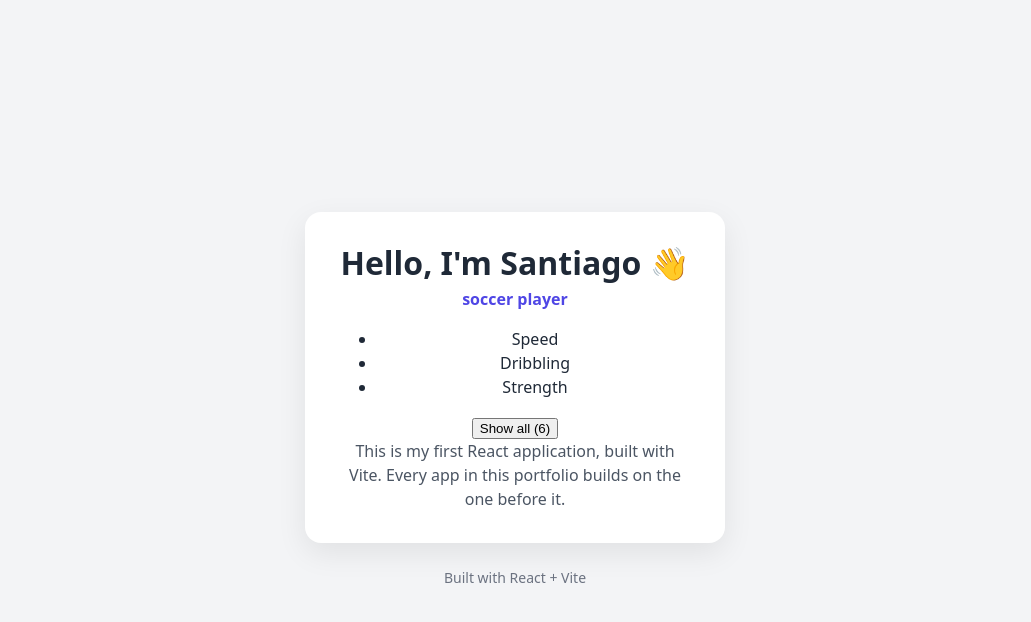
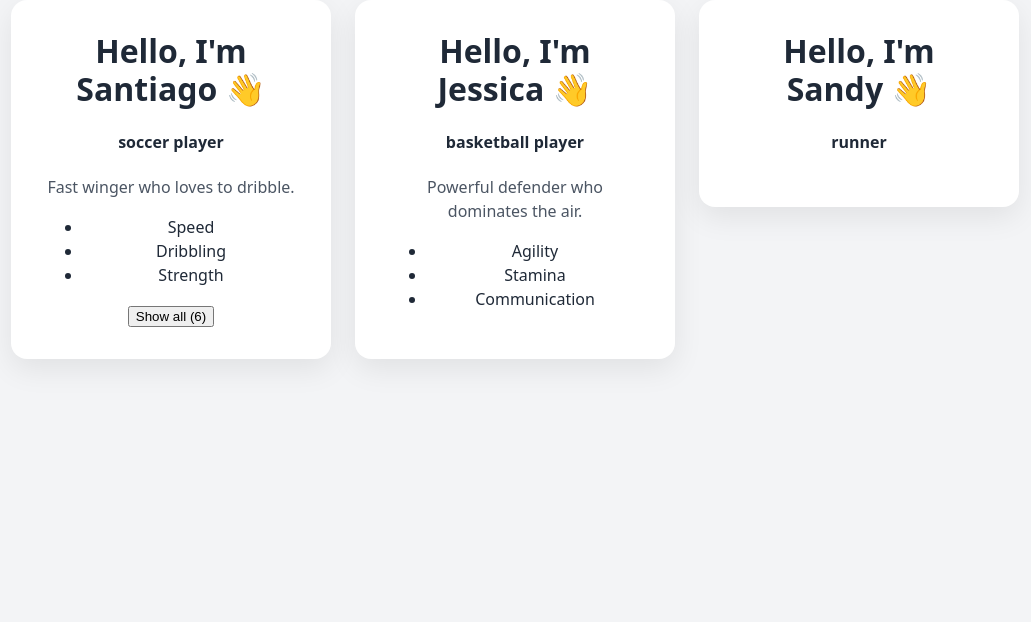
Before and after one commit to kprogrammingcourse/hello-react, a React (Vite) app: page / in a window 1280 px wide. Shown: the top 622 px of the page, without its empty margins (125-1156 px from the left). Built offline with nearby package versions, Linux system fonts and the light colour scheme.

Commit message:
Replace profile data with team data

```diff
--- a/src/App.css
+++ b/src/App.css
@@ -16,7 +16,7 @@
 
 .greeting-card {
   width: 100%;
-  max-width: 420px;
+  max-width: 320px;
   padding: 2rem;
   background-color: #ffffff;
   border-radius: 16px;
@@ -45,3 +45,15 @@
   font-size: 0.875rem;
   color: #6b7280;
 }
+
+.team {
+  display: flex;
+  flex-wrap: wrap;
+  gap: 1.5rem;
+  justify-content: center;
+  align-items: flex-start;
+}
+
+.team__empty {
+  color: #6b7280;
+}
--- a/src/App.jsx
+++ b/src/App.jsx
@@ -1,14 +1,17 @@
 import Greeting from "./components/Greeting.jsx";
+import team from "./data/team.js";
 import "./App.css";
-import person_1 from "./data/profile.js";
 
-export default function App() {
+const App = () => {
   return (
-    <div className="app">
-      <main>
-        <Greeting profile={person_1} />
-      </main>
-      <footer className="app__footer">Built with React + Vite</footer>
+    <div className="team">
+      {team.length === 0 ? (
+        <h1 className="team_empty">"No players yet"</h1>
+      ) : (
+        team.map((player) => <Greeting key={player.id} player={player} />)
+      )}
     </div>
   );
-}
+};
+
+export default App;
--- a/src/components/Greeting.jsx
+++ b/src/components/Greeting.jsx
@@ -1,15 +1,18 @@
 import Skills from "./Skills";
 
-export default function Greeting({ profile }) {
+const Greeting = ({ player }) => {
   return (
-    <section className="greeting-card">
-      <h1>Hello, I'm {profile.name} 👋</h1>
-      <p className="greeting-card__role">{profile.role}</p>
-      <Skills skills={profile.skills} />
-      <p className="greeting-card__message">
-        This is my first React application, built with Vite. Every app in this
-        portfolio builds on the one before it.
-      </p>
-    </section>
+    <div className="greeting-card">
+      <h1>Hello, I'm {player.name} 👋</h1>
+      <h4>{player.role}</h4>
+      {player.skills.length >= 1 && (
+        <>
+          <p className="greeting-card__message">{player.bio}</p>
+          <Skills skills={player.skills} />
+        </>
+      )}
+    </div>
   );
-}
+};
+
+export default Greeting;
--- a/src/data/profile.js
+++ /dev/null
@@ -1,14 +0,0 @@
-const person_1 = {
-  name: "Santiago",
-  role: "soccer player",
-  skills: [
-    "Speed",
-    "Dribbling",
-    "Strength",
-    "Leadership",
-    "Commitment",
-    "Smart",
-  ],
-};
-
-export default person_1;
--- /dev/null
+++ b/src/data/team.js
@@ -0,0 +1,31 @@
+const team = [
+  {
+    id: 1,
+    name: "Santiago",
+    role: "soccer player",
+    bio: "Fast winger who loves to dribble.",
+    skills: [
+      "Speed",
+      "Dribbling",
+      "Strength",
+      "Leadership",
+      "Commitment",
+      "Vision",
+    ],
+  },
+  {
+    id: 2,
+    name: "Jessica",
+    role: "basketball player",
+    bio: "Powerful defender who dominates the air.",
+    skills: ["Agility", "Stamina", "Communication"],
+  },
+  {
+    id: 3,
+    name: "Sandy",
+    role: "runner",
+    bio: "Creative playmaker who opens up defenses.",
+    skills: [],
+  },
+];
+export default team;
```
Also changed, not shown: 1 other file (tests, documents, lock files or other folders).
